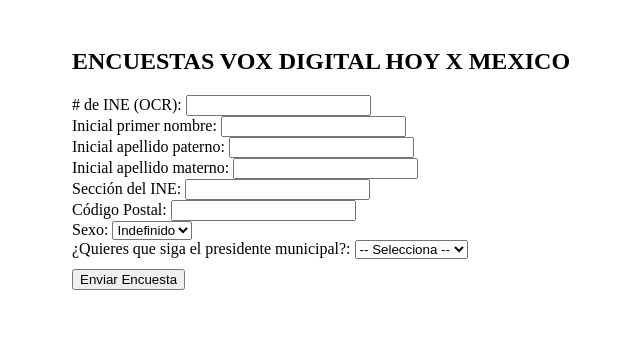
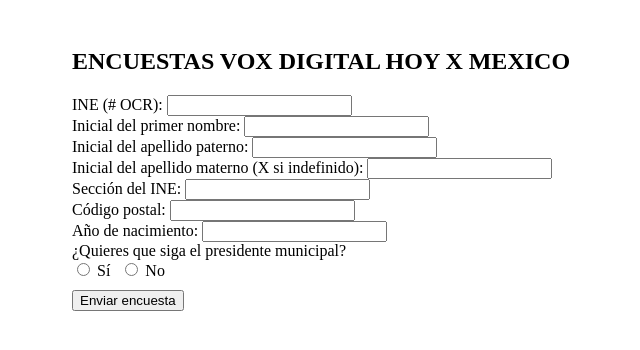
Before and after one commit to voxdigitalhoy-cmd/PRUEBAS, a React (Vite) app in the folder frontend/: page / in a window 1280 px wide. Shown: the top 350 px of the page, without its empty margins (318-958 px from the left). Built offline with nearby package versions, Linux system fonts and the light colour scheme.

Commit message:
Update App.jsx

```diff
--- a/frontend/src/App.jsx
+++ b/frontend/src/App.jsx
@@ -1,21 +1,21 @@
 import React, { useState } from "react";
 
 export default function App() {
-  const [identifier, setIdentifier] = useState(""); // # de INE
-  const [firstInitial, setFirstInitial] = useState(""); // Inicial del primer nombre
-  const [lastInitial, setLastInitial] = useState(""); // Inicial del apellido paterno
-  const [motherInitial, setMotherInitial] = useState(""); // Inicial del apellido materno
-  const [section, setSection] = useState(""); // Sección del INE
-  const [cp, setCp] = useState(""); // Código postal
-  const [sex, setSex] = useState("X"); // H/M/X
-  const [answer, setAnswer] = useState(""); // Sí / No
+  const [ine, setIne] = useState("");
+  const [firstInitial, setFirstInitial] = useState("");
+  const [lastInitial, setLastInitial] = useState("");
+  const [motherInitial, setMotherInitial] = useState("");
+  const [section, setSection] = useState("");
+  const [cp, setCp] = useState("");
+  const [birthYear, setBirthYear] = useState("");
+  const [answer, setAnswer] = useState("");
   const [message, setMessage] = useState("");
 
   const handleSubmit = async (e) => {
     e.preventDefault();
 
-    if (!identifier || !firstInitial || !lastInitial || !section || !cp || !answer) {
-      setMessage("❌ Por favor completa todos los campos obligatorios.");
+    if (!ine || !firstInitial || !lastInitial || !section || !cp || !birthYear || !answer) {
+      setMessage("Por favor completa todos los campos.");
       return;
     }
 
@@ -24,35 +24,31 @@ export default function App() {
         method: "POST",
         headers: { "Content-Type": "application/json" },
         body: JSON.stringify({
-          identifier,
+          ine_identifier: ine,
           first_initial: firstInitial.toUpperCase(),
           last_initial: lastInitial.toUpperCase(),
-          mother_initial: motherInitial.toUpperCase(),
+          mother_initial: motherInitial ? motherInitial.toUpperCase() : null,
           section,
           cp,
-          sex,
-          answer
+          birth_year: parseInt(birthYear),
+          survey_id: 1,      // ID de la encuesta creada en 003_seed_survey.sql
+          question_id: 1,    // ID de la pregunta
+          option_id: answer === "si" ? 1 : 2 // 1=Sí, 2=No
         })
       });
 
       const data = await res.json();
       if (data.status === "ok") {
-        setMessage("✅ Encuesta enviada correctamente. ¡Gracias!");
-        // limpiar formulario
-        setIdentifier("");
-        setFirstInitial("");
-        setLastInitial("");
-        setMotherInitial("");
-        setSection("");
-        setCp("");
-        setSex("X");
-        setAnswer("");
+        setMessage("✅ Encuesta enviada correctamente");
+        // Limpiar formulario
+        setIne(""); setFirstInitial(""); setLastInitial(""); setMotherInitial("");
+        setSection(""); setCp(""); setBirthYear(""); setAnswer("");
       } else {
-        setMessage("❌ Error al enviar la encuesta.");
+        setMessage("❌ Error al enviar la encuesta");
       }
     } catch (err) {
       console.error(err);
-      setMessage("❌ Error de conexión con el servidor.");
+      setMessage("❌ Error al conectar con el servidor");
     }
   };
 
@@ -61,46 +57,53 @@ export default function App() {
       <h2>ENCUESTAS VOX DIGITAL HOY X MEXICO</h2>
       <form onSubmit={handleSubmit}>
         <div>
-          <label># de INE (OCR): </label>
-          <input value={identifier} onChange={(e) => setIdentifier(e.target.value)} required />
+          <label>INE (# OCR): </label>
+          <input value={ine} onChange={(e) => setIne(e.target.value)} />
         </div>
         <div>
-          <label>Inicial primer nombre: </label>
-          <input value={firstInitial} onChange={(e) => setFirstInitial(e.target.value)} maxLength={1} required />
+          <label>Inicial del primer nombre: </label>
+          <input value={firstInitial} onChange={(e) => setFirstInitial(e.target.value)} maxLength={1}/>
         </div>
         <div>
-          <label>Inicial apellido paterno: </label>
-          <input value={lastInitial} onChange={(e) => setLastInitial(e.target.value)} maxLength={1} required />
+          <label>Inicial del apellido paterno: </label>
+          <input value={lastInitial} onChange={(e) => setLastInitial(e.target.value)} maxLength={1}/>
         </div>
         <div>
-          <label>Inicial apellido materno: </label>
-          <input value={motherInitial} onChange={(e) => setMotherInitial(e.target.value)} maxLength={1} />
+          <label>Inicial del apellido materno (X si indefinido): </label>
+          <input value={motherInitial} onChange={(e) => setMotherInitial(e.target.value)} maxLength={1}/>
         </div>
         <div>
           <label>Sección del INE: </label>
-          <input value={section} onChange={(e) => setSection(e.target.value)} required />
+          <input value={section} onChange={(e) => setSection(e.target.value)} />
         </div>
         <div>
-          <label>Código Postal: </label>
-          <input value={cp} onChange={(e) => setCp(e.target.value)} required />
+          <label>Código postal: </label>
+          <input value={cp} onChange={(e) => setCp(e.target.value)} />
         </div>
         <div>
-          <label>Sexo: </label>
-          <select value={sex} onChange={(e) => setSex(e.target.value)}>
-            <option value="H">Hombre</option>
-            <option value="M">Mujer</option>
-            <option value="X">Indefinido</option>
-          </select>
+          <label>Año de nacimiento: </label>
+          <input type="number" value={birthYear} onChange={(e) => setBirthYear(e.target.value)} />
         </div>
         <div>
-          <label>¿Quieres que siga el presidente municipal?: </label>
-          <select value={answer} onChange={(e) => setAnswer(e.target.value)} required>
-            <option value="">-- Selecciona --</option>
-            <option value="Sí">Sí</option>
-            <option value="No">No</option>
-          </select>
+          <label>¿Quieres que siga el presidente municipal?</label><br/>
+          <label>
+            <input
+              type="radio"
+              value="si"
+              checked={answer === "si"}
+              onChange={(e) => setAnswer(e.target.value)}
+            /> Sí
+          </label>
+          <label style={{ marginLeft: 10 }}>
+            <input
+              type="radio"
+              value="no"
+              checked={answer === "no"}
+              onChange={(e) => setAnswer(e.target.value)}
+            /> No
+          </label>
         </div>
-        <button type="submit" style={{ marginTop: 10 }}>Enviar Encuesta</button>
+        <button type="submit" style={{ marginTop: 10 }}>Enviar encuesta</button>
       </form>
       {message && <p style={{ marginTop: 10 }}>{message}</p>}
     </div>
```
